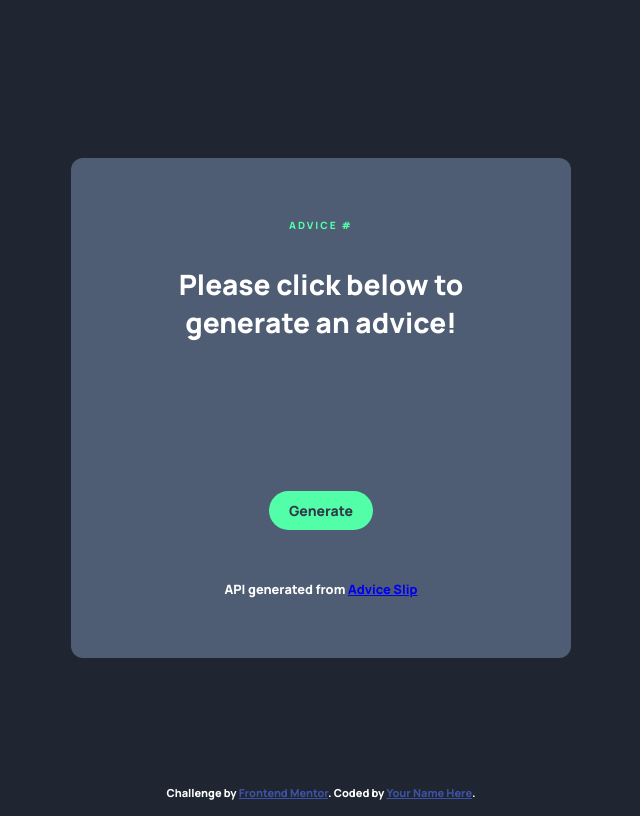
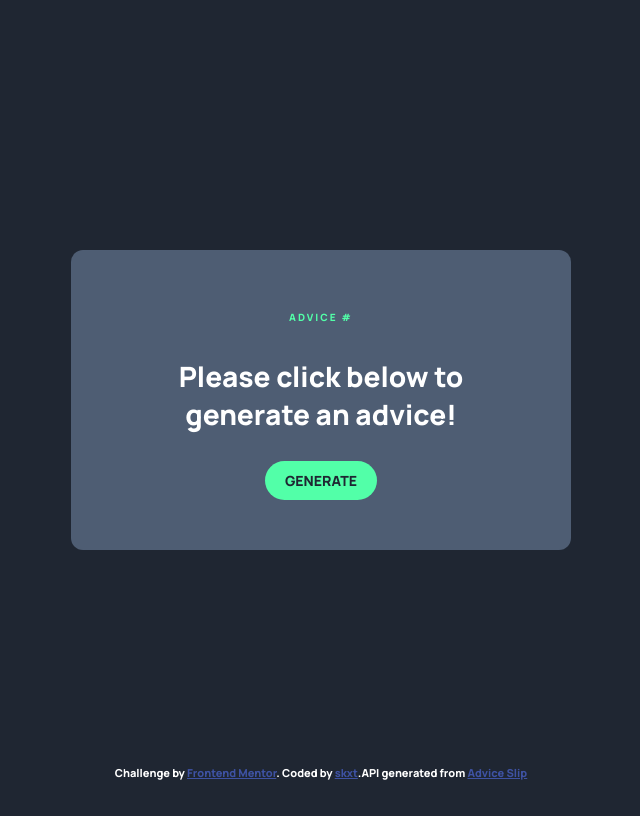
Before and after one commit to skxt/advice-generator-app, a plain HTML site: page index.html in a window 1280 px wide. Shown: the whole page, without its empty margins (319-959 px from the left). Drawn offline with Linux system fonts and the light colour scheme.

Commit message:
fix layout and style

```diff
--- a/index.html
+++ b/index.html
@@ -19,20 +19,23 @@
     <div class="box">
 
       <p class="advice">
-        Advice #<span id="idAdvice"><!-- Advice ID goes here --></span>
+        Advice #<span id="idAdvice"></span>
       </span>
       <h2>
          Please click below to generate an advice!
       </h2>
       <button>Generate</button>
 
-      <p class="note">API generated from <a href="https://api.adviceslip.com">Advice Slip</a></p>
-
     </div>
 
     <footer class="attribution">
-      Challenge by <a href="https://www.frontendmentor.io?ref=challenge" target="_blank">Frontend Mentor</a>.
-      Coded by <a href="#">Your Name Here</a>.
+      <div>
+        Challenge by <a href="https://www.frontendmentor.io?ref=challenge" target="_blank">Frontend Mentor</a>.
+        Coded by <a href="https://github.com/skxt">skxt</a>.
+      </div>
+      <div>
+        API generated from <a href="https://api.adviceslip.com">Advice Slip</a>
+      </div>
     </footer>
   </main>
 
--- a/style.css
+++ b/style.css
@@ -1,4 +1,5 @@
 :root {
+    --color-white: hsl(0, 0%, 100%);
     --color-lightcean: hsl(193, 38%, 86%);
     --color-neongreen: hsl(150, 100%, 66%);
     --color-grayblue: hsl(217, 19%, 38%);
@@ -12,16 +13,18 @@ body {
     box-sizing: border-box;
     font-family: var(--font);
     font-weight: 800;
+    color: var(--color-white);
     background-color: var(--color-darkblue);
-    color: white;
+    margin: 0;
 }
 
 main {
     display: flex;
-    flex-direction: column;
+    flex-wrap: nowrap;
     position: relative;
     width: 100%;
     min-height: 100vh;
+    align-items: center;
 }
 .box {
     display: flex;
@@ -29,9 +32,10 @@ main {
     margin: auto;
     padding: 50px;
     background-color: var(--color-grayblue);
-    height: 400px;
+    min-height: 200px;
     width: 400px;
     border-radius: 12px;
+    transition: ease 0.3s;
 }
 
 h2 {
@@ -51,7 +55,7 @@ button {
     margin: auto auto 0 auto;
     padding: 10px 20px;
     background-color: var(--color-neongreen);
-    color: var(--color-graydark);
+    color: var(--color-darkblue);
     font-size: 14px;
     border: 0;
     border-radius: 25px;
@@ -59,9 +63,11 @@ button {
     transition: ease 0.4s;
     font-family: var(--font);
     font-weight: 800;
+    text-transform: uppercase;
 }
 button:hover {
     background-color: var(--color-lightcean);
+    color: var(--color-grayblue);
     padding: 10px;
     transition: ease 0.4s;
 }
@@ -75,9 +81,14 @@ button:hover {
 .attribution {
     font-size: 11px;
     text-align: center;
-    position: fixed;
+    position: absolute;
     bottom: 0;
     left: 0;
     right: 0;
+    padding: 20px 0;
+    display: flex;
+    justify-content: center;
 }
-.attribution a { color: hsl(228, 45%, 44%); }
+.attribution a {
+    color: hsl(228, 45%, 44%);
+}
```
